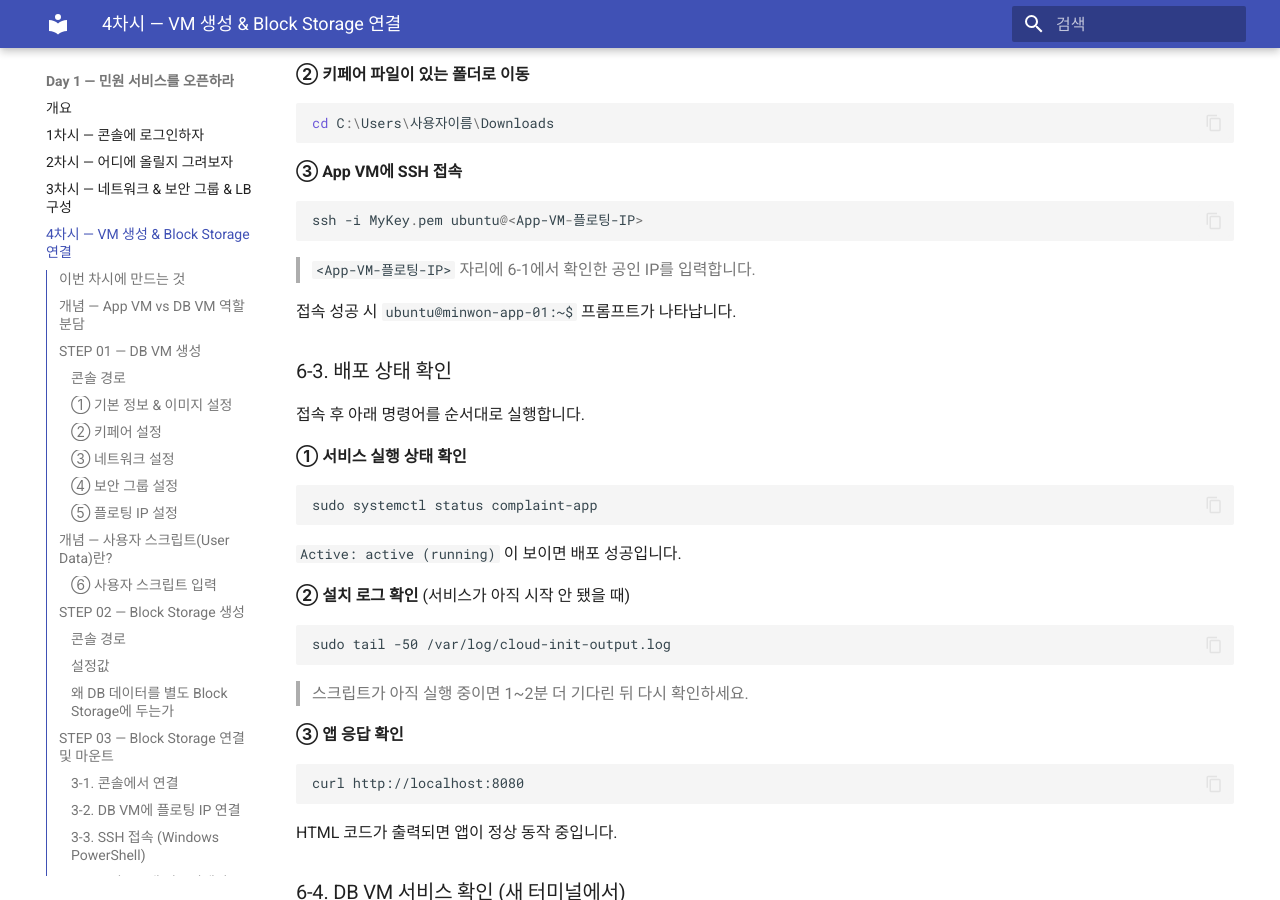
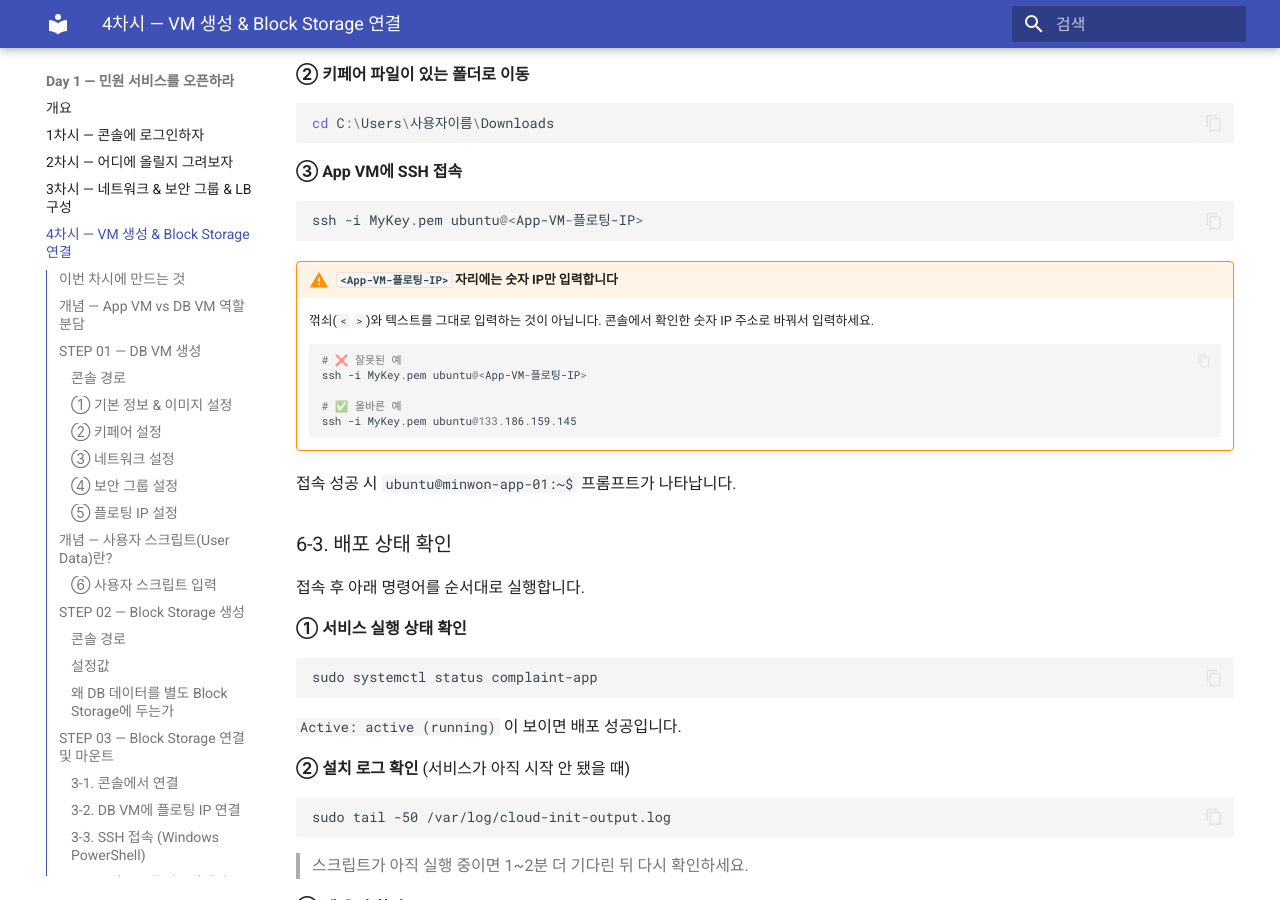
Before and after one commit to skilleat-labs/cloud-native-minwon-lab, an MkDocs documentation site: the page built from docs/day1/session4.md, in a window 1280 px wide and 900 px high, scrolled down 21747 px. Built offline with MkDocs 1.6.1 and Material for MkDocs 9.7.7, drawn with Linux system fonts in a browser that asks for light colours.

Commit message:
day1/day2: SSH 명령어에 꺾쇠 제거 주의사항 및 올바른 예시 추가

````diff
--- a/docs/day1/session4.md
+++ b/docs/day1/session4.md
@@ -704,7 +704,17 @@ cd C:\Users\사용자이름\Downloads
 ssh -i MyKey.pem ubuntu@<App-VM-플로팅-IP>
 ```
 
-> `<App-VM-플로팅-IP>` 자리에 6-1에서 확인한 공인 IP를 입력합니다.
+!!! warning "`<App-VM-플로팅-IP>` 자리에는 **숫자 IP만** 입력합니다"
+    꺾쇠(`<` `>`)와 텍스트를 그대로 입력하는 것이 아닙니다.
+    콘솔에서 확인한 숫자 IP 주소로 바꿔서 입력하세요.
+
+    ```powershell
+    # ❌ 잘못된 예
+    ssh -i MyKey.pem ubuntu@<App-VM-플로팅-IP>
+
+    # ✅ 올바른 예
+    ssh -i MyKey.pem ubuntu@133.186.159.145
+    ```
 
 접속 성공 시 `ubuntu@minwon-app-01:~$` 프롬프트가 나타납니다.
 
````
Also changed, not shown: docs/day2/session1.md (+12 -0 lines), docs/day2/session3.md (+12 -0 lines).
